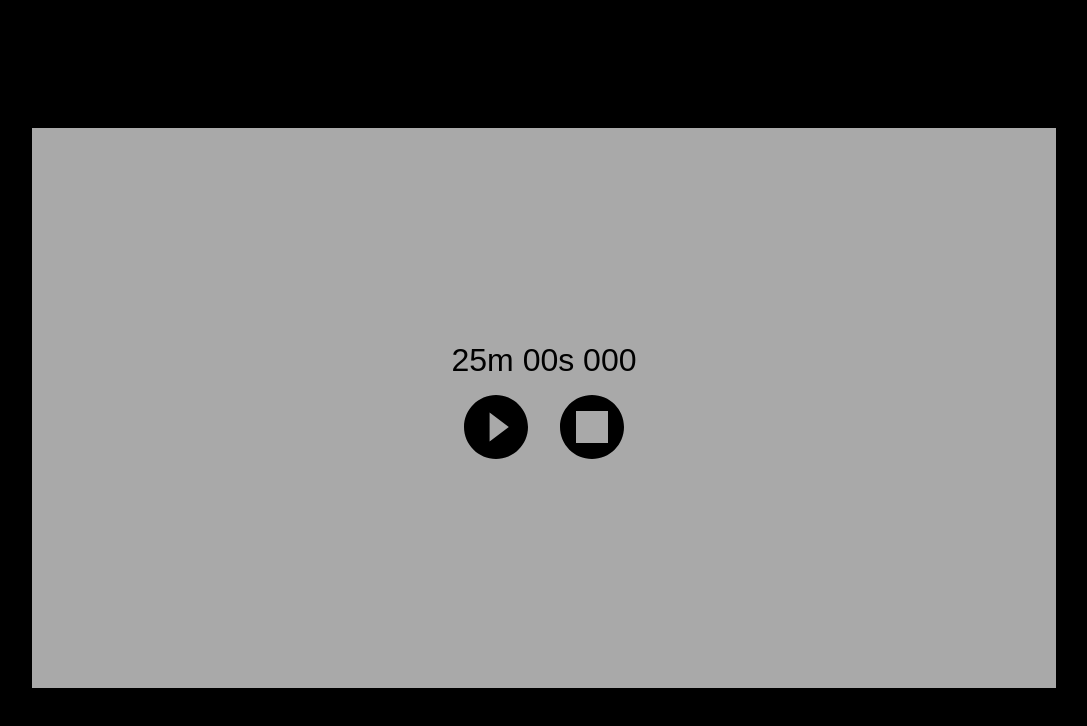
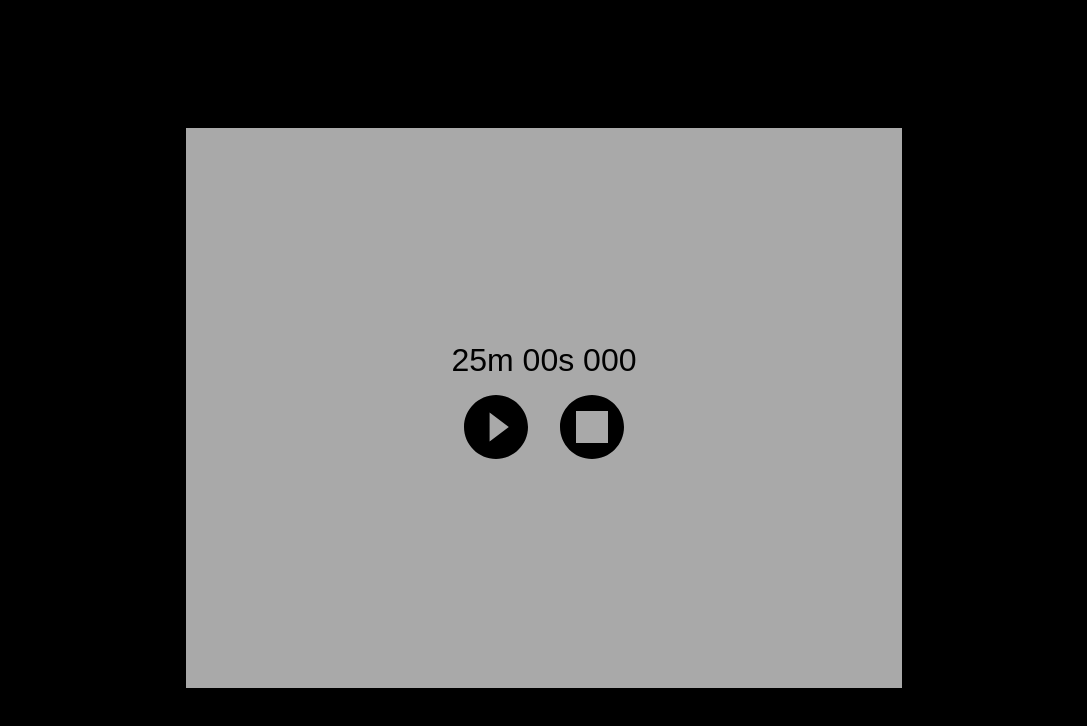
Before and after one commit to htbkoo/PomodoroClockRevisitReactRedux_bak, a React (Create React App) app: page / in a window 1280 px wide. Shown: the top 726 px of the page, without its empty margins (96-1183 px from the left). Built offline with nearby package versions, Linux system fonts and the light colour scheme.

Commit message:
updated design Pomodoro Clock (with React + Redux)

```diff
--- a/src/index.css
+++ b/src/index.css
@@ -3,10 +3,15 @@ html {
     padding: 10%;
     background-color: black;
     overflow-y: hidden;
+
+    display: flex;
+    align-content: center;
+    justify-content: center;
 }
 
 body {
     height: 70%;
+    width: 70%;
 
     background: darkgray;
 
```
